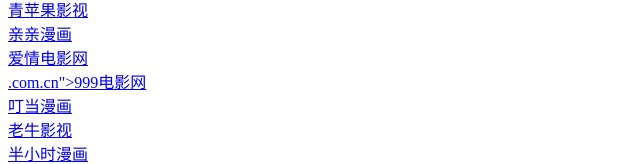
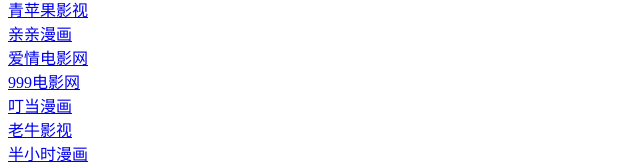
Before and after one commit to quanshengdingwangzhidaohang/quanshengdingwangzhidaohang.github.io, a plain HTML site: page index.html in a window 1280 px wide. Shown: the part 2726-2890 px from the top of the page, without its empty margins (0-640 px from the left). Drawn offline with Linux system fonts and the light colour scheme.

Commit message:
Fix HTML encoding issues in index.html

```diff
--- a/index.html
+++ b/index.html
@@ -122,7 +122,7 @@
 <a href="https://www.qingpingguoyingshi-zaixian.com.cn">青苹果影视</a><br>
 <a href="https://www.qingqingmanhua-vip.com.cn">亲亲漫画</a><br>
 <a href="https://www.aiqingdianyingwang-5g.com.cn">爱情电影网</a><br>
-<a href="https://www.999dianyingwang-cn">.com.cn">999电影网</a><br>
+<a href="https://www.999dianyingwang-cn.com.cn">999电影网</a><br>
 <a href="https://www.dingdangmanhua-zh.com.cn">叮当漫画</a><br>
 <a href="https://laoniuyingshi-top1.com.cn">老牛影视</a><br>
 <a href="https://www.banxiaoshimanhua-book.com.cn">半小时漫画</a><br>
```
